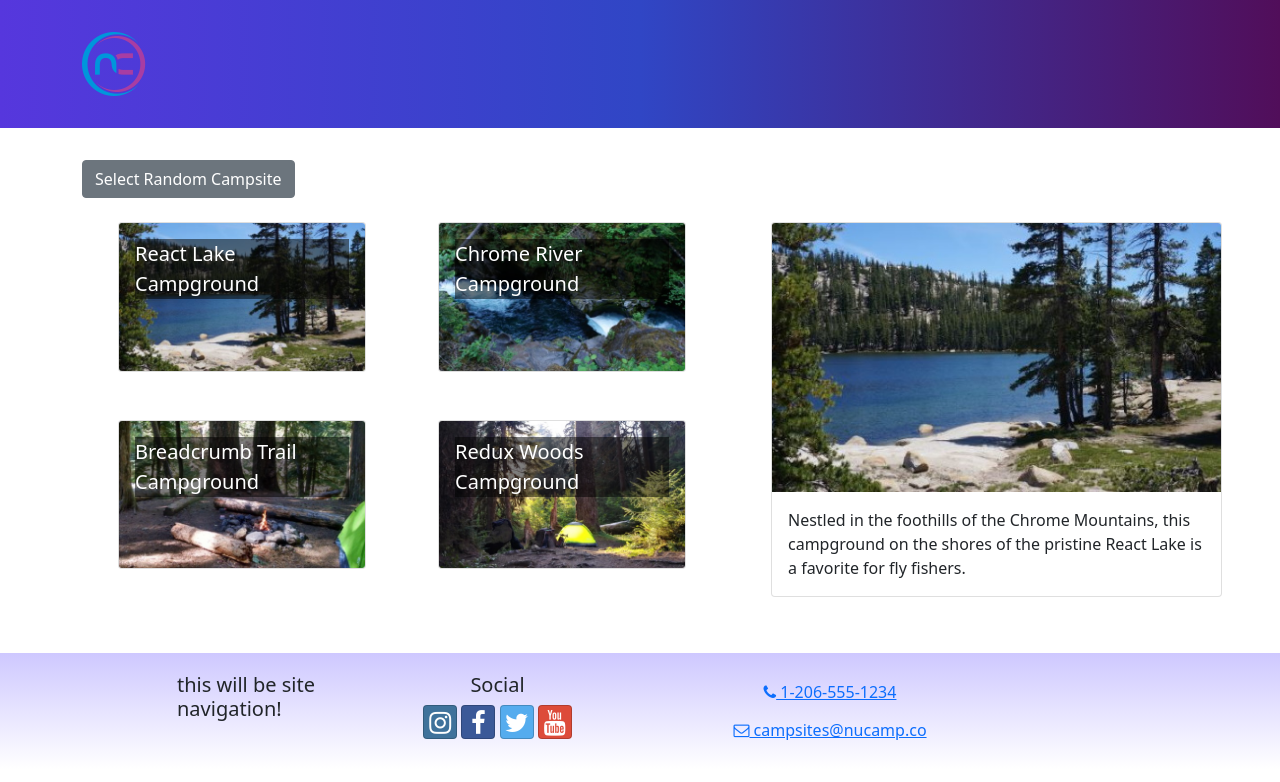
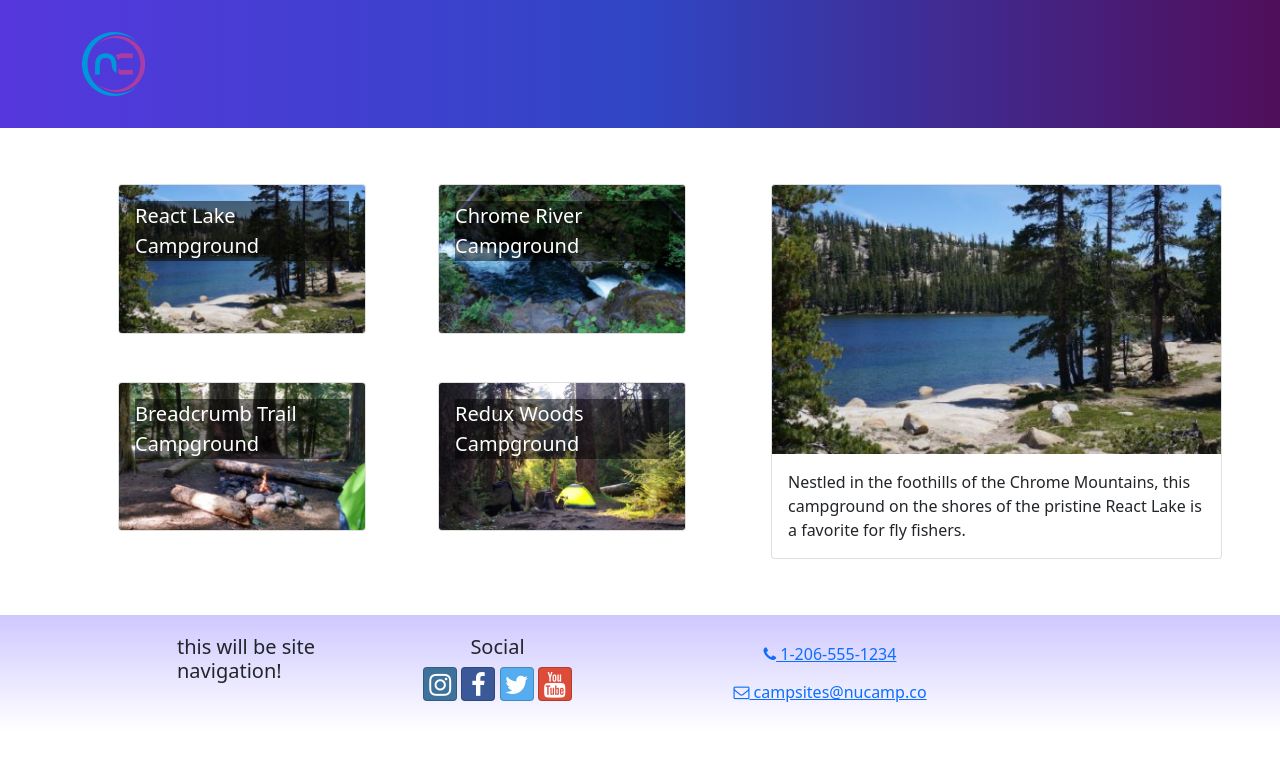
Before and after one commit to caramelbyte/NUCAMPSITE_react, a React (Create React App) app: page / in a window 1280 px wide. Shown: the top 782 px of the page. Built offline with nearby package versions, Linux system fonts and the light colour scheme.

Commit message:
useState

```diff
--- a/src/features/campsites/CampsitesList.js
+++ b/src/features/campsites/CampsitesList.js
@@ -3,20 +3,19 @@
 import CampsiteCard from "./CampsiteCard";
 import { selectAllCampsites } from './campsitesSlice';
 
-const CampsitesList = () => {
+// Assuming `CampsitesList` is meant to receive `setCampsiteId` as a prop
+const CampsitesList = ({ setCampsiteId }) => {
     const campsites = selectAllCampsites();
-return (
-    <Row className ='ms-auto'>
 
-    {campsites.map((campsite) => {
-        return (
-            <Col md='5' className='m-4' key={campsite.id}>
-                <CampsiteCard campsite={campsite} />
-            </Col>
-        );
-    })}
-
-    </Row>
+    return (
+        <Row className='ms-auto'>
+            {campsites.map((campsite) => (
+                <Col md='5' className='m-4' key={campsite.id} onClick={() => setCampsiteId(campsite.id)}>
+                    <CampsiteCard campsite={campsite} />
+                </Col>
+            ))}
+        </Row>
     );
 };
+
 export default CampsitesList;
--- a/src/features/campsites/campsitesSlice.js
+++ b/src/features/campsites/campsitesSlice.js
@@ -4,6 +4,6 @@
     return CAMPSITES;
 };
 
-export const selectRandomCampsite = () => {
-    return CAMPSITES[Math.floor(CAMPSITES.length * Math.random())];
+export const selectCampsiteById = (id) => {
+    return CAMPSITES.find((campsite) => campsite.id === id);
 };
--- a/src/pages/CampsitesDirectoryPage.js
+++ b/src/pages/CampsitesDirectoryPage.js
@@ -1,25 +1,20 @@
-import React from 'react';
-import { Container, Row, Col, Button } from 'reactstrap';
+import { Container, Row, Col } from 'reactstrap';
 import CampsiteDetail from '../features/campsites/CampsiteDetail';
 import CampsitesList from '../features/campsites/CampsitesList';
-import { selectRandomCampsite } from '../features/campsites/campsitesSlice';
+import { selectCampsiteById } from '../features/campsites/campsitesSlice';
+import React, { useState } from 'react';
 
 const CampsitesDirectoryPage = () => {
-    let selectedCampsite = selectRandomCampsite();
 
-    const toggleCampsite = () => {
-        selectedCampsite = selectRandomCampsite();
-        console.log(selectedCampsite);
-    };
+    const [campsiteId, setCampsiteId] = useState(0);
+    const selectedCampsite = selectCampsiteById(campsiteId);
 
     return (
         <Container>
-            <Button onClick={() => toggleCampsite()}>
-                Select Random Campsite
-            </Button>
+
             <Row>
                 <Col sm='5' md='7'>
-                    <CampsitesList />
+                <CampsitesList setCampsiteId={setCampsiteId} />
                 </Col>
                 <Col sm='7' md='5'>
                     <CampsiteDetail campsite={selectedCampsite} />
```
